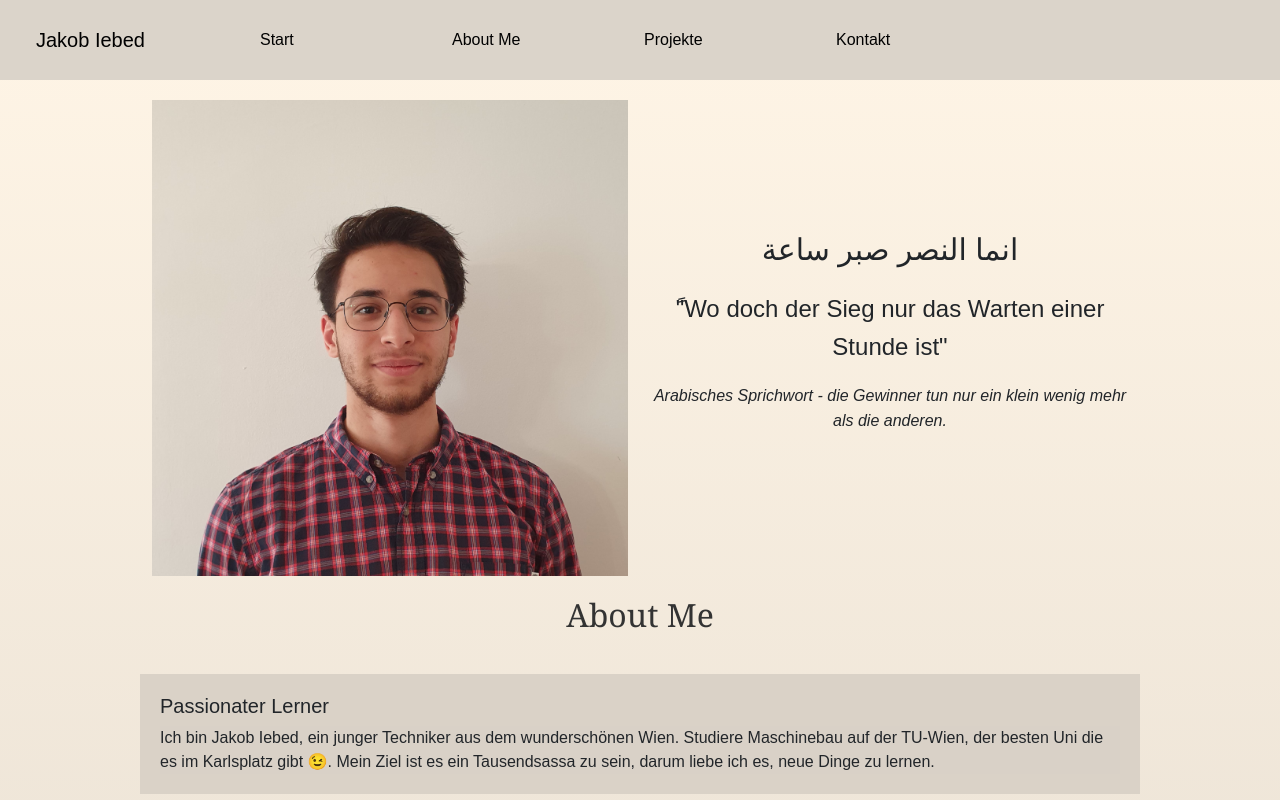
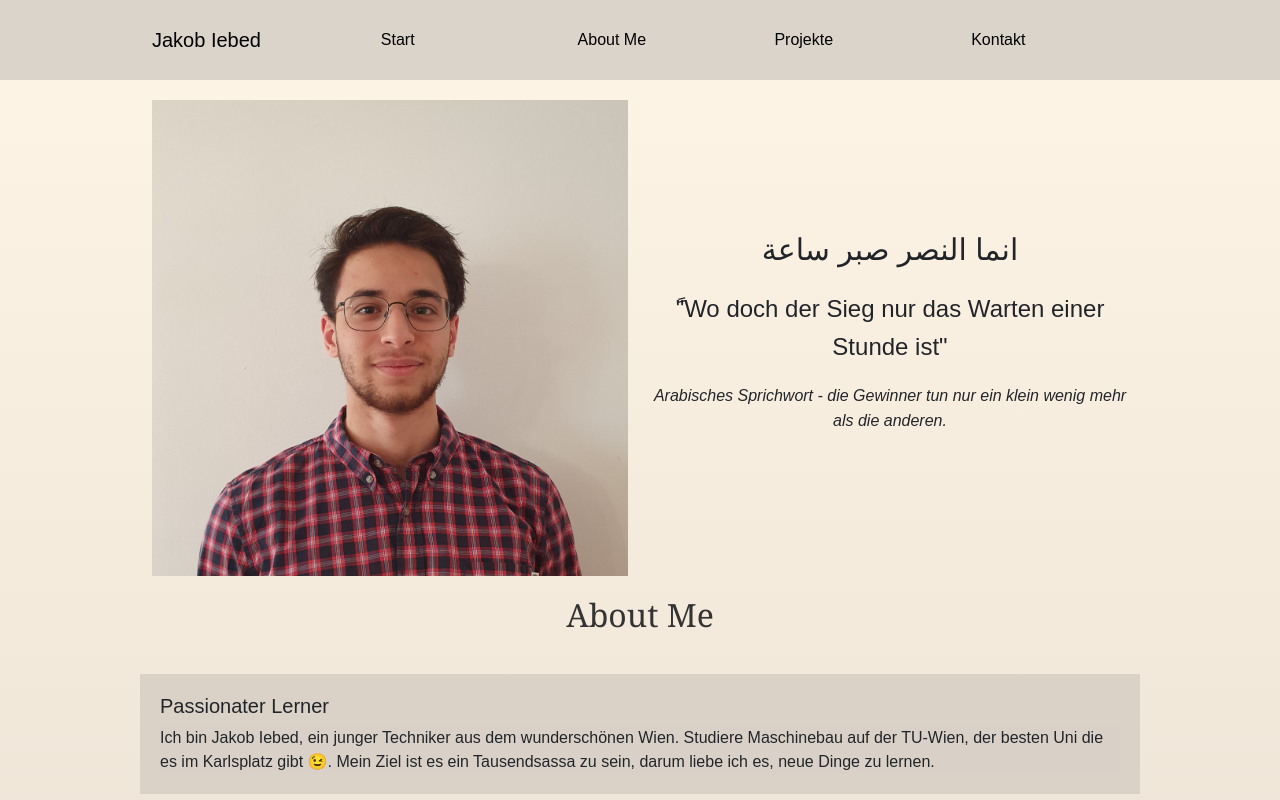
Before and after one commit to jkieb/jkieb.github.io, a plain HTML site: page index.html in a window 1280 px wide. Shown: the top 800 px of the page. Drawn offline with nearby package versions, Linux system fonts and the light colour scheme.

Commit message:
Fix navbar container structure

```diff
--- a/index.html
+++ b/index.html
@@ -30,8 +30,9 @@ After working the right way (which is much easier) I understood why you made thi
     <header>
       <!-- Navigation (created scaffold with GithubCopilot (short GC), deleted most of it and used Documentation-Ready-Code)-->
       <div class="nav gray">
-        <div class="container row">
-          <a class="navbar-brand col black" href="#">Jakob Iebed</a>
+        <div class="container">
+          <div class="row">
+            <a class="navbar-brand col black" href="#">Jakob Iebed</a>
           <div class="nav-item col">
             <a class="nav-link black" href="#start">Start</a>
           </div>
@@ -43,6 +44,7 @@ After working the right way (which is much easier) I understood why you made thi
           </div>
           <div class="nav-item col">
             <a class="nav-link black" href="#contact">Kontakt</a>
+          </div>
           </div>
         </div>
       </div>
```
Also changed, not shown: index1.html (+4 -2 lines).
